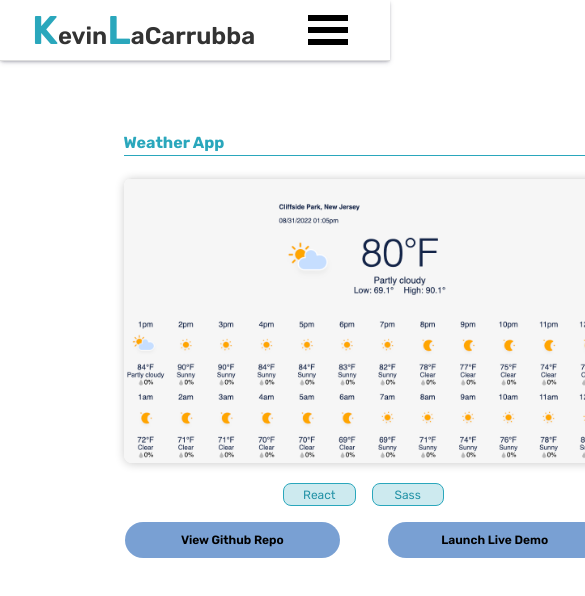
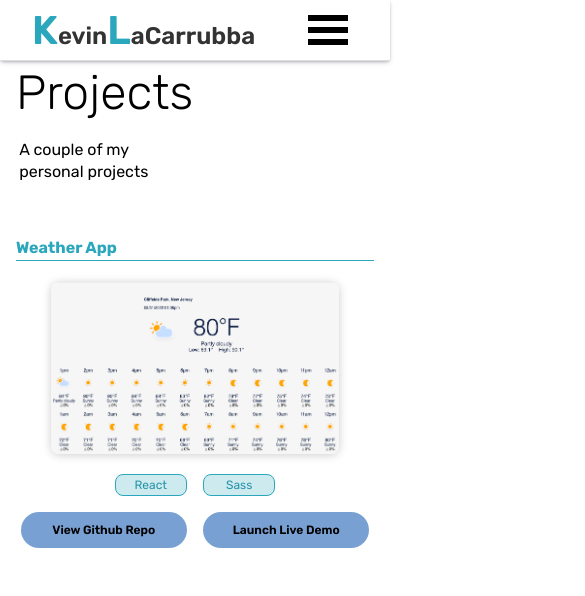
Before and after one commit to KevinLaCarrubba/Portfolio, a React (Create React App) app: page /projects in a window 390 px wide. Shown: the top 596 px of the page, 585 px wide, since content can reach past the window. Built offline with nearby package versions, Linux system fonts and the light colour scheme.

Commit message:
mobile styleing on projects page

```diff
--- a/src/Components/Header/Header.module.scss
+++ b/src/Components/Header/Header.module.scss
@@ -15,6 +15,7 @@ header {
         align-items: center;
         -webkit-box-pack: justify;
         justify-content: space-between;
+        max-width: 100vw;
         margin: 0px auto;
         padding: 0px 2rem;
 
--- a/src/Pages/ProjectsPage/ProjectsPage.module.scss
+++ b/src/Pages/ProjectsPage/ProjectsPage.module.scss
@@ -88,3 +88,38 @@
         }
     }
 }
+
+@media only screen and (max-width: 940px) {
+    .container {
+        display: flex;
+        flex-direction: column;
+        padding: 3rem 0 0 0;
+
+        .leftSide {
+            padding: 1rem;
+        }
+        .rightSide {
+            width: 100%;
+            .appView {
+                display: flex;
+                flex-direction: column;
+                padding: 1rem;
+                .appName {
+                }
+                .infoContainer {
+                    a {
+                        .appImage {
+                            width: 18rem;
+                        }
+                    }
+                    .siteLinks {
+                        column-gap: 1rem;
+                        .link {
+                            width: 9rem;
+                        }
+                    }
+                }
+            }
+        }
+    }
+}
```
